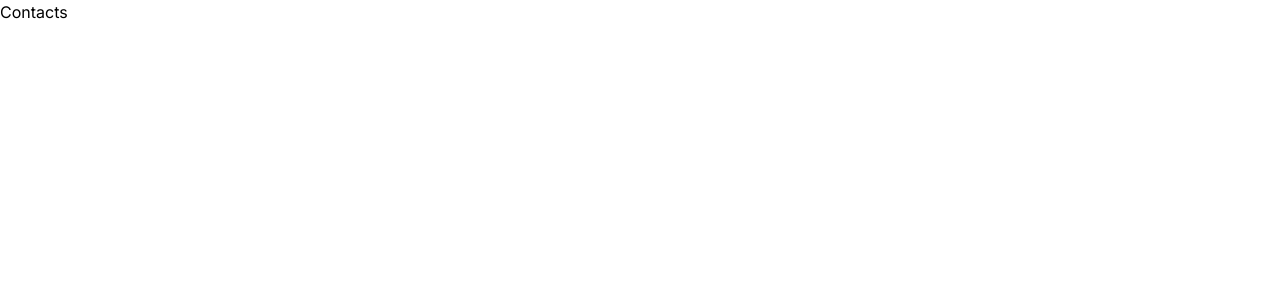
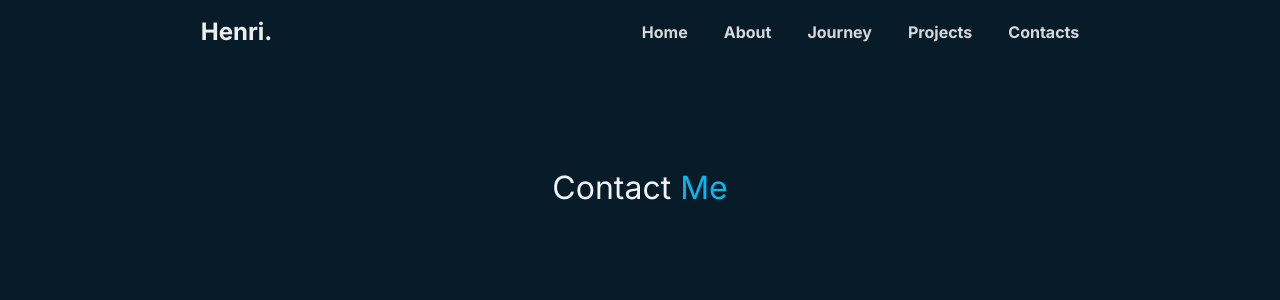
Before and after one commit to HenriTresor/portfolio, a Next.js app: page /contacts in a window 1280 px wide. Shown: the top 300 px of the page. Built offline with nearby package versions, Linux system fonts and the light colour scheme.

Commit message:
edited contacts section

```diff
--- a/app/contacts/page.tsx
+++ b/app/contacts/page.tsx
@@ -1,10 +1,17 @@
+import Header from '@/components/Header'
 import React from 'react'
 
 type Props = {}
 
 const Contacts = (props: Props) => {
   return (
-    <div>Contacts</div>
+
+    <div className='bg-[#081b29] h-max-screen'>
+      <Header />
+      <div className='h-screen flex flex-col p-5 justify-start mt-20 items-center gap-10 text-slate-100'>
+        <h1 className='text-[2em]'>Contact <span className='text-[#00baf0]'>Me</span></h1>
+      </div>
+    </div>
   )
 }
 
```
